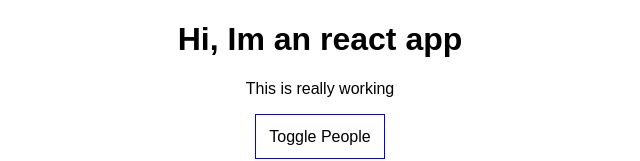
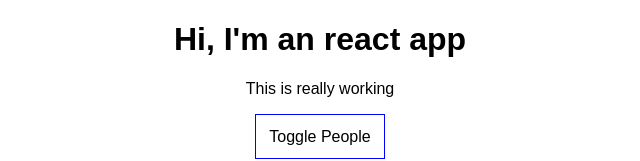
Before and after one commit to beelarr/react-16-complete-guide, a React (Create React App) app: page / in a window 1280 px wide. Shown: the top 161 px of the page, without its empty margins (320-960 px from the left). Built offline with nearby package versions, Linux system fonts and the light colour scheme.

Commit message:
Add comments to deletePersonHandler

```diff
--- a/src/App.js
+++ b/src/App.js
@@ -14,7 +14,7 @@ class App extends Component {
   }
 
   deletePersonHandler = (personIndex) => {
-    let persons = [...this.state.persons];
+    let persons = [...this.state.persons]; // always creates a new array from our state.persons array
     persons.splice(personIndex, 1);  // remove one item at index = personIndex
     this.setState({persons: persons})
   };
@@ -62,7 +62,7 @@ class App extends Component {
       }
     return (
       <div className="App">
-        <h1>Hi, Im an react app</h1>
+        <h1>Hi, I'm an react app</h1>
           <p>This is really working</p>
           <button
               onClick={this.togglePersonHandler}
```
Also changed, not shown: src/Person/Person.js (+8 -2 lines).
